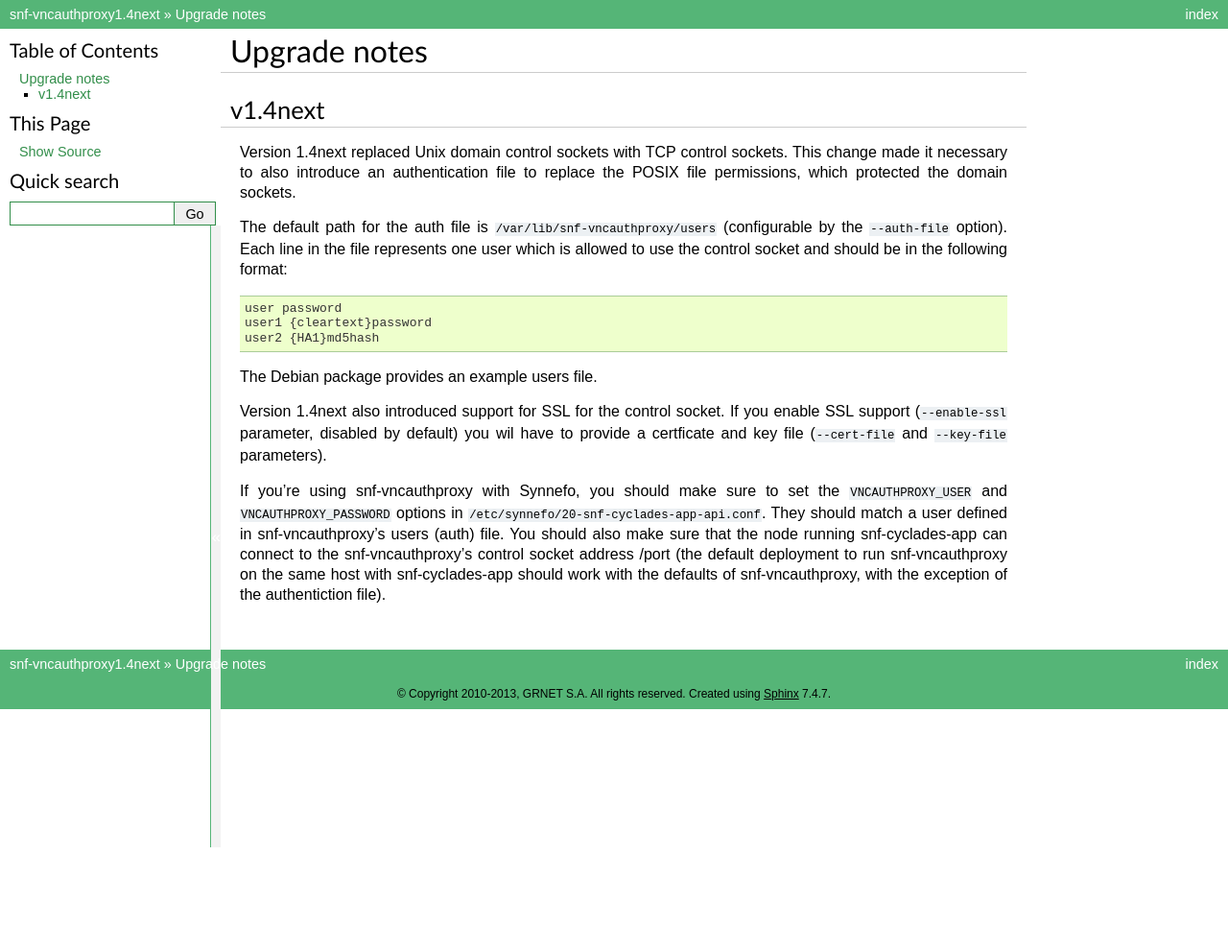
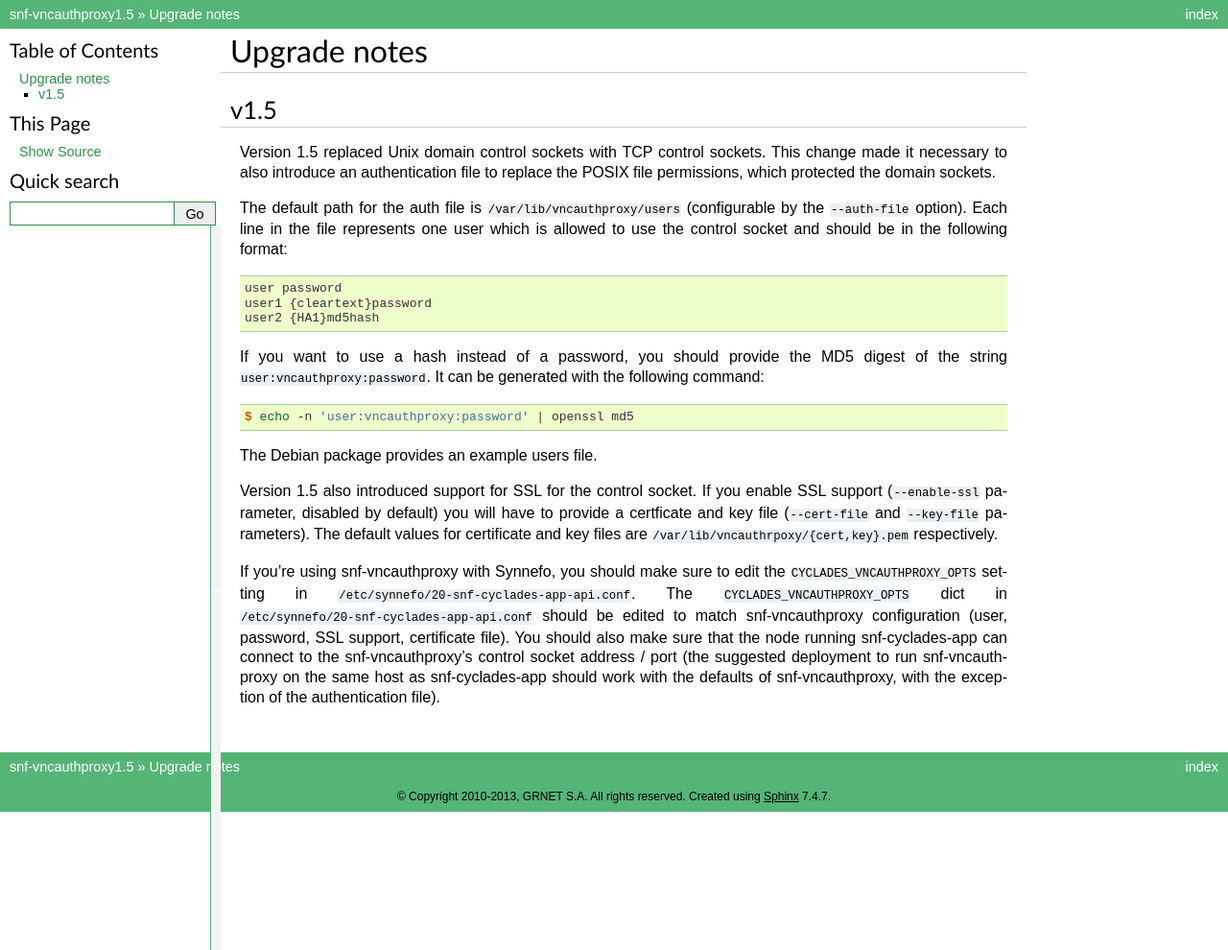
Before and after one commit to grnet/snf-vncauthproxy, a Sphinx documentation site: the page built from docs/upgrade.rst, in a window 1280 px wide. Shown: the whole page at 96% size. Built offline with Sphinx 7.4.7, drawn with Linux system fonts in a browser that asks for light colours; formulas are drawn with MathJax 3; before the commit the page ends 900 px from its top, so only the background shows below that.

Commit message:
Fix pylint warnings, typos and docs

```diff
--- a/docs/conf.py
+++ b/docs/conf.py
@@ -48,9 +48,9 @@ copyright = u'2010-2013, GRNET S.A. All rights reserved'
 # built documents.
 #
 # The short X.Y version.
-version = '1.4next'
+version = '1.5'
 # The full version, including alpha/beta/rc tags.
-release = '1.4next'
+release = '1.5'
 
 # The language for content autogenerated by Sphinx. Refer to documentation
 # for a list of supported languages.
--- a/docs/upgrade.rst
+++ b/docs/upgrade.rst
@@ -1,14 +1,14 @@
 Upgrade notes
 ^^^^^^^^^^^^^
 
-v1.4next
-========
-Version 1.4next replaced Unix domain control sockets with TCP
+v1.5
+====
+Version 1.5 replaced Unix domain control sockets with TCP
 control sockets. This change made it necessary to also introduce an
 authentication file to replace the POSIX file permissions, which protected the
 domain sockets.
 
-The default path for the auth file is ``/var/lib/snf-vncauthproxy/users``
+The default path for the auth file is ``/var/lib/vncauthproxy/users``
 (configurable by the ``--auth-file`` option). Each line in the file represents
 one user which is allowed to use the control socket and should be in the
 following format:
@@ -19,18 +19,30 @@ following format:
     user1 {cleartext}password
     user2 {HA1}md5hash
 
+If you want to use a hash instead of a password, you should provide the MD5
+digest of the string ``user:vncauthproxy:password``. It can be generated with
+the following command:
+
+.. code-block:: console
+
+    $ echo -n 'user:vncauthproxy:password' | openssl md5
+
 The Debian package provides an example users file.
 
-Version 1.4next also introduced support for SSL for the control socket. If you
-enable SSL support (``--enable-ssl`` parameter, disabled by default) you wil
+Version 1.5 also introduced support for SSL for the control socket. If you
+enable SSL support (``--enable-ssl`` parameter, disabled by default) you will
 have to provide a certficate and key file (``--cert-file`` and ``--key-file``
-parameters).
+parameters). The default values for certificate and key files are
+``/var/lib/vncauthrpoxy/{cert,key}.pem`` respectively.
 
-If you're using snf-vncauthproxy with Synnefo, you should make sure to set the
-``VNCAUTHPROXY_USER`` and ``VNCAUTHPROXY_PASSWORD`` options in
-``/etc/synnefo/20-snf-cyclades-app-api.conf``. They should match a user defined
-in snf-vncauthproxy's users (auth) file. You should also make sure that the
-node running snf-cyclades-app can connect to the snf-vncauthproxy's control
-socket address /port (the default deployment to run snf-vncauthproxy on the
-same host with snf-cyclades-app should work with the defaults of
-snf-vncauthproxy, with the exception of the authentiction file).
+If you're using snf-vncauthproxy with Synnefo, you should make sure to edit the
+``CYCLADES_VNCAUTHPROXY_OPTS`` setting in
+``/etc/synnefo/20-snf-cyclades-app-api.conf``.  The
+``CYCLADES_VNCAUTHPROXY_OPTS`` dict in
+``/etc/synnefo/20-snf-cyclades-app-api.conf`` should be edited to match
+snf-vncauthproxy configuration (user, password, SSL support, certificate file).
+You should also make sure that the node running snf-cyclades-app can connect to
+the snf-vncauthproxy's control socket address / port (the suggested deployment to
+run snf-vncauthproxy on the same host as snf-cyclades-app should work with
+the defaults of snf-vncauthproxy, with the exception of the authentication
+file).
```
Also changed, not shown: docs/index.rst (+12 -11 lines), 4 other files.
